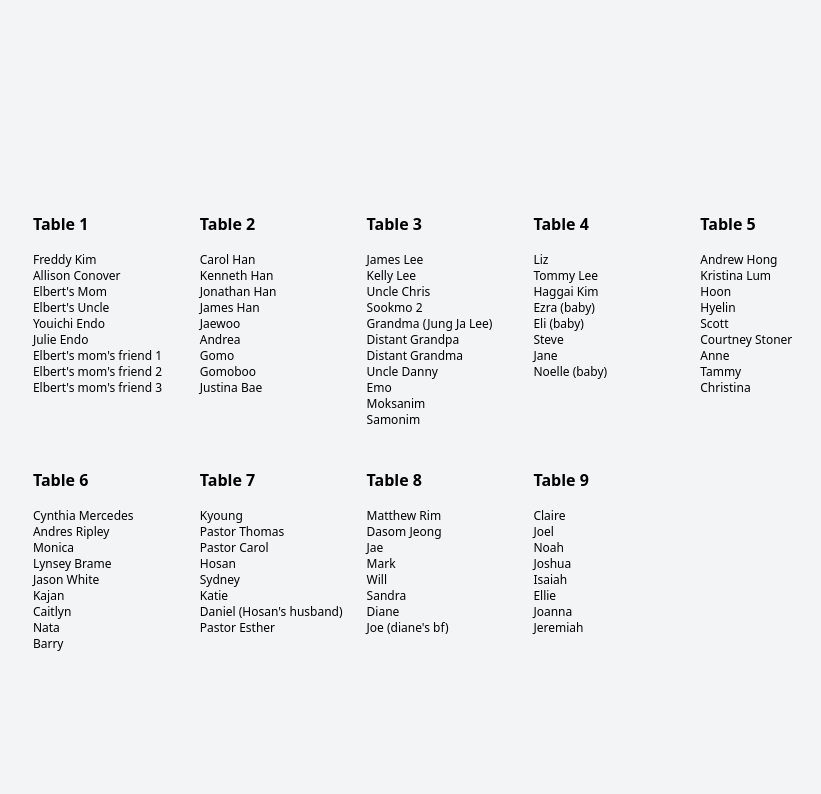
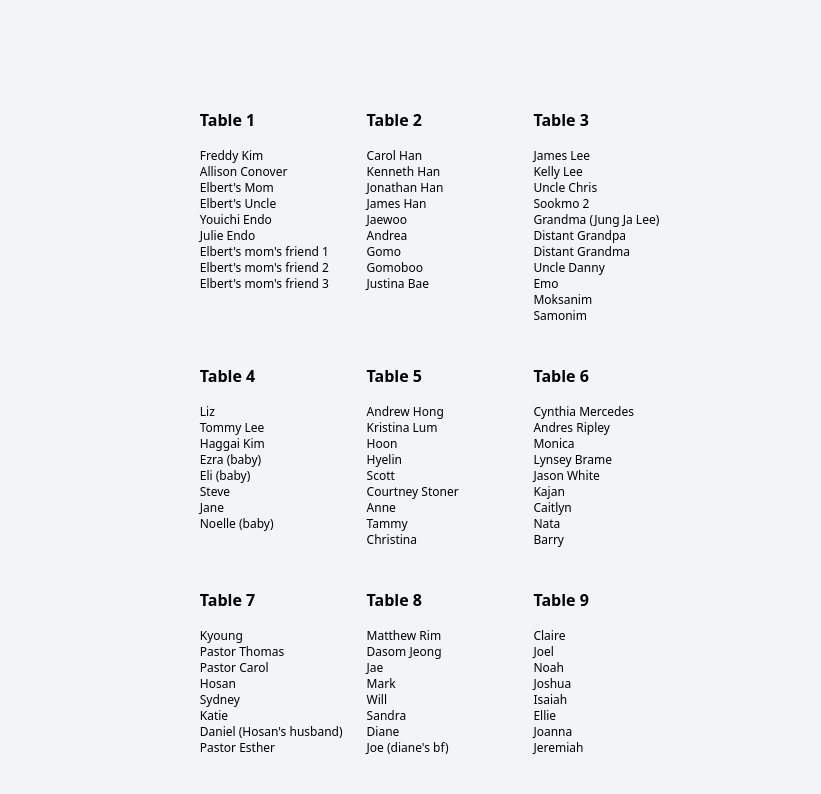
Before and after one commit to mrelbert/nextjs-with-tailwindcss, a Next.js app: page / in a window 1280 px wide. Shown: the top 794 px of the page, without its empty margins (202-1023 px from the left). Built offline with nearby package versions, Linux system fonts and the light colour scheme.

Commit message:
try 3 columns

```diff
--- a/pages/index.tsx
+++ b/pages/index.tsx
@@ -20,7 +20,7 @@ export default function LandingPage(): JSX.Element {
           Feel free to sit anywhere within your table!
         </div>
         <hr />   */}
-        <div className="pt-8 grid grid-cols-5 gap-6">
+        <div className="pt-8 grid grid-cols-3 gap-6">
           {Object.keys(groups).map((table, index) => (
             <div key={index}>
               <WeddingSeatingArrangement
```
